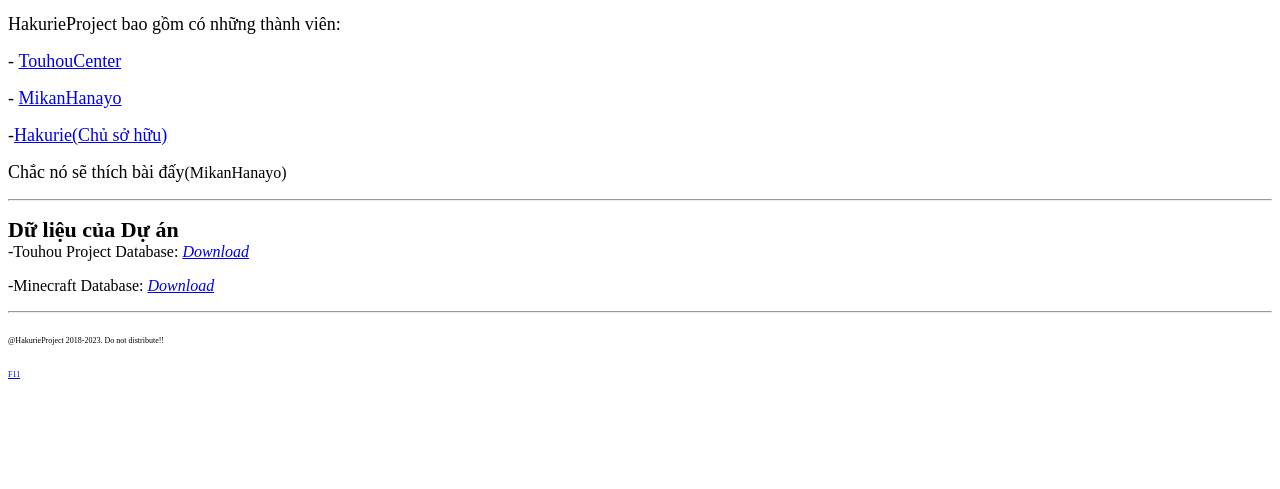
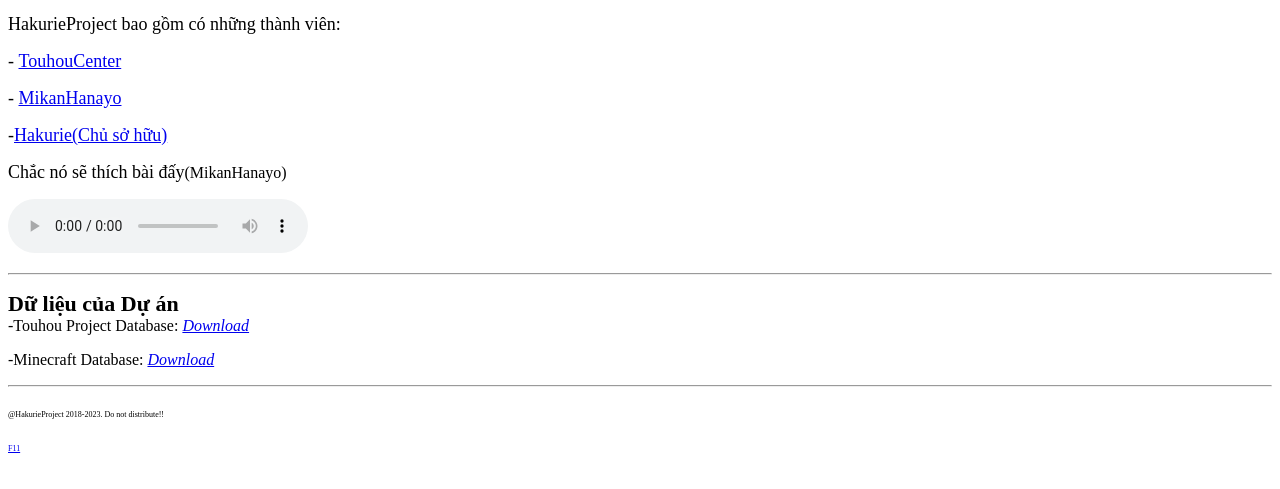
Before and after one commit to hakurieserver/hakurie, a plain HTML site: page index.html in a window 1280 px wide. Shown: the part 87-576 px from the top of the page. Drawn offline with Linux system fonts and the light colour scheme.

Commit message:
Update index.html

```diff
--- a/index.html
+++ b/index.html
@@ -19,8 +19,9 @@
 <p><span style="font-size:18px">Chắc n&oacute; sẽ th&iacute;ch b&agrave;i đấy</span>(MikanHanayo)</p>
 
 <p>
-<audio autoplay=""><source src="https://hakurieproject.ddns.net/file/bell.mp3" /></audio>
+<audio autoplay="" controls=""><source src="https://hakurieproject.ddns.net/file/bell.mp3" /></audio>
 </p>
+
 <hr />
 <p><strong><span style="font-size:22px">Dữ liệu của Dự &aacute;n</span></strong><br />
 -Touhou Project Database:&nbsp;<em><a href="https://hakurieserver.github.io/hakurie/download/">Download</a></em></p>
```
